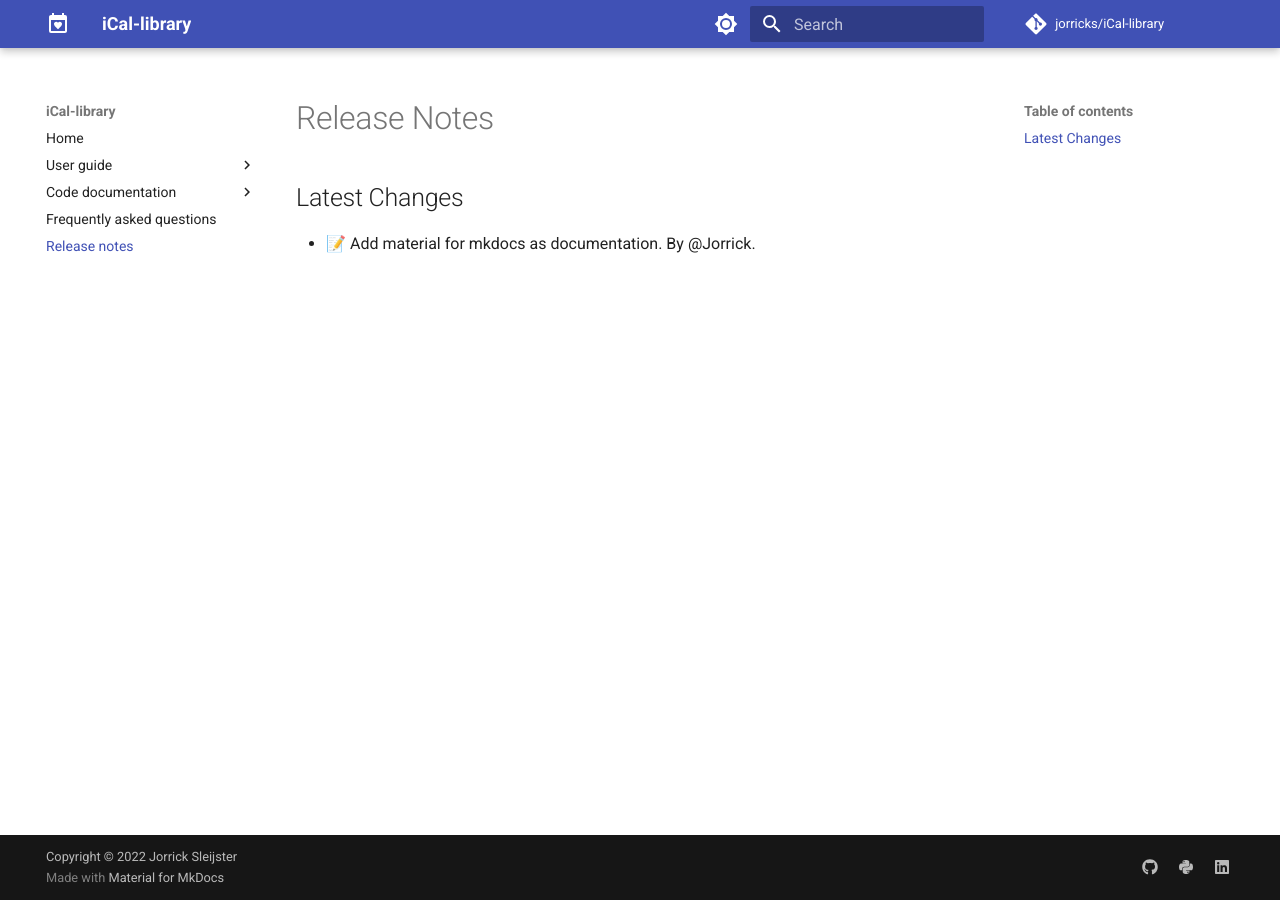
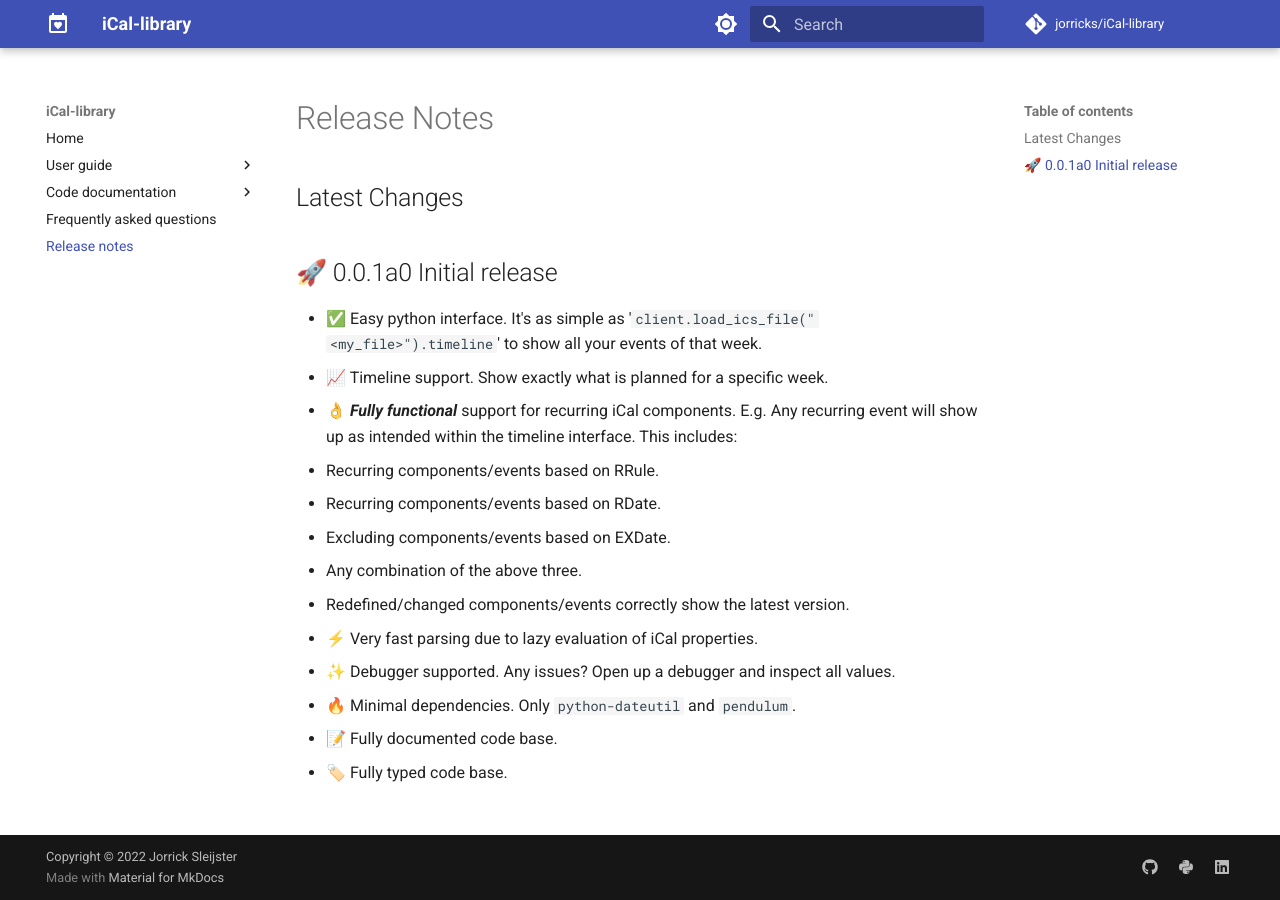
Before and after one commit to Jorricks/iCal-library, an MkDocs documentation site: the page built from docs/release-notes.md, in a window 1280 px wide. Built offline with MkDocs 1.6.1 and Material for MkDocs 9.7.7, drawn with Linux system fonts in a browser that asks for light colours; comment, search, counter and statistics services are not loaded.

Commit message:
🚀 0.0.1a0 Initial release

```diff
--- a/docs/release-notes.md
+++ b/docs/release-notes.md
@@ -1,4 +1,19 @@
 # Release Notes
 
 ## Latest Changes
-- 📝 Add material for mkdocs as documentation. By @Jorrick.
+
+
+## 🚀 0.0.1a0 Initial release
+- ✅ Easy python interface. It's as simple as '`client.load_ics_file("<my_file>").timeline`' to show all your events of that week.
+- 📈 Timeline support. Show exactly what is planned for a specific week.
+- 👌 ***Fully functional*** support for recurring iCal components. E.g. Any recurring event will show up as intended within the timeline interface. This includes:
+  - Recurring components/events based on RRule.
+  - Recurring components/events based on RDate.
+  - Excluding components/events based on EXDate.
+  - Any combination of the above three.
+  - Redefined/changed components/events correctly show the latest version.
+- ⚡️ Very fast parsing due to lazy evaluation of iCal properties.
+- ✨ Debugger supported. Any issues? Open up a debugger and inspect all values.
+- 🔥 Minimal dependencies. Only `python-dateutil` and `pendulum`.
+- 📝 Fully documented code base.
+- 🏷️ Fully typed code base.
--- a/src/ical_library/__init__.py
+++ b/src/ical_library/__init__.py
@@ -2,7 +2,7 @@
 The ICal reader module provides easy access to iCalenders with full support for recurring events,
 following the RFC 5545 <https://www.ietf.org/rfc/rfc5545.txt>, available in Python.
 """
-__version__ = "0.0.1.dev0"
+__version__ = "0.0.1a0"
 
 from ical_library.cache_client import CacheClient
 from ical_library.exceptions import *
```
Also changed, not shown: README.md (+5 -6 lines), docs/index.md (+1 -1 lines), 1 other file.
